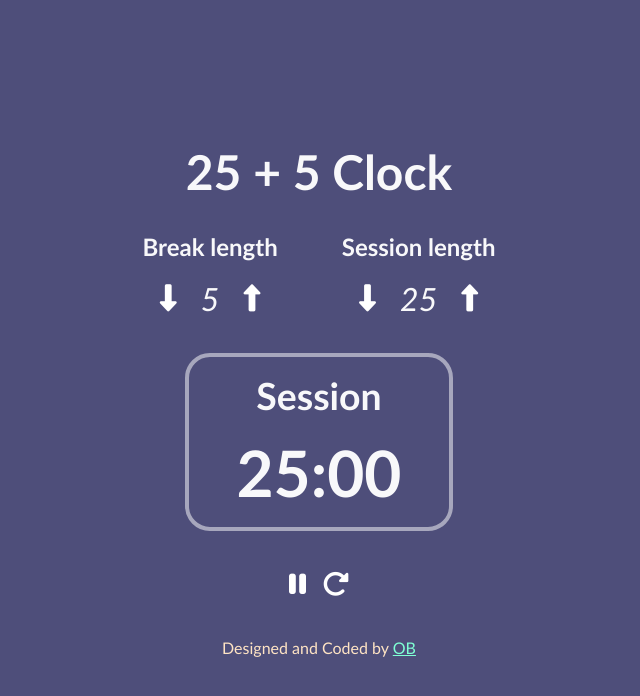
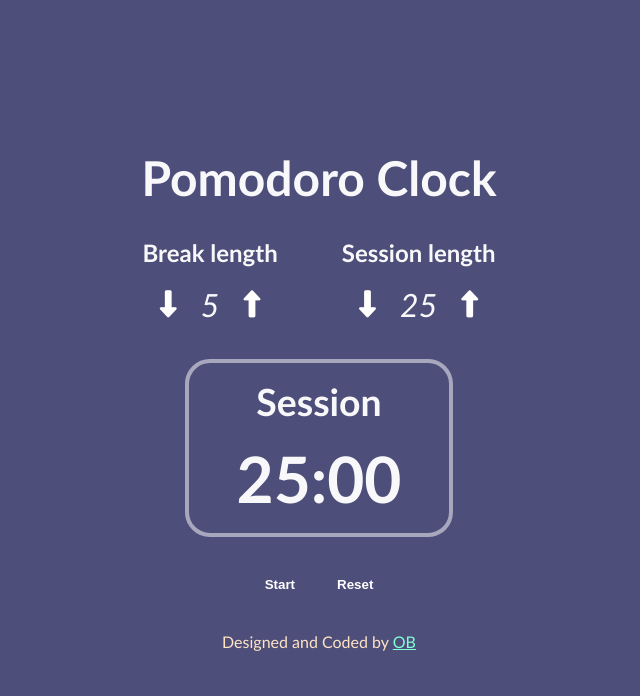
Before and after one commit to OB-Adams/Clock, a React (Vite) app: page / in a window 1280 px wide. Shown: the top 696 px of the page, without its empty margins (321-961 px from the left). Built offline with nearby package versions, Linux system fonts and the light colour scheme.

Commit message:
Added new features

```diff
--- a/src/Clock.jsx
+++ b/src/Clock.jsx
@@ -1,21 +1,84 @@
-import { useState } from "react";
+import { useState, useEffect } from "react";
 
 function Clock() {
-  const [breakTimer, setBreakTimer] = useState("5");
-  const [sessionTimer, setSessionTimer] = useState("25");
-  const [countdown, setCountdown] = useState("25");
+
+  const [breakLength, setBreakLength] = useState(5);
+  const [sessionLength, setSessionLength] = useState(25);
+  const [timeLeft, setTimeLeft] = useState(25 * 60);
+  const [isRunning, setIsRunning] = useState(false);
+  const [isSession, setIsSession] = useState(true);
+
+  useEffect(() => {
+    let timer;
+    if (isRunning) {
+      timer = setInterval(() => {
+        setTimeLeft((prevTime) => {
+          if (prevTime === 0) {
+            if (isSession) {
+              setIsSession(false);
+              return breakLength * 60;
+            } else {
+              setIsSession(true);
+              return sessionLength * 60;
+            }
+          } else return prevTime - 1;
+        });
+      }, 1000);
+    }
+
+    return () => {
+      clearInterval(timer);
+    };
+  }, [isRunning, breakLength, sessionLength, isSession]);
+
+  const handleDecrement = (type) => {
+    if (type === "session" && sessionLength > 1) {
+      setSessionLength(sessionLength - 1);
+      setTimeLeft((sessionLength - 1) * 60)
+    } else if (type === "break" && breakLength > 1) {
+      setBreakLength(breakLength - 1);
+    }
+  };
+
+  const handleIncrement = (type) => {
+    if (type === "session" && sessionLength < 60) {
+      setSessionLength(sessionLength + 1);
+      setTimeLeft((sessionLength + 1) * 60)
+    } else if (type === "break" && breakLength < 5) {
+      setBreakLength(breakLength + 1);
+    }
+  };
+
+
+  const handleReset = () => {
+    setBreakLength(5);
+    setSessionLength(25);
+    setTimeLeft(25 * 60);
+    setIsRunning(false);
+    setIsSession(true);
+  };
+
+  const formatTime = (time) => {
+    let minutes = Math.floor(time / 60);
+    let seconds = time % 60;
+
+    return `${minutes < 10 ? "0" : ""}${minutes}:${
+      seconds < 10 ? "0" : ""
+    }${seconds}`;
+  };
+
   return (
     <div className="wrapper">
-      <h1 id="header">25 + 5 Clock</h1>
+      <h1 id="header">Pomodoro Clock</h1>
       <div className="length-container">
         <div className="break-length">
           <h2 id="break-label">Break length</h2>
           <div className="sub-break-length">
-            <button id="break-decrement">
+            <button id="break-decrement" onClick={() => handleDecrement("break")}>
               <i className="fa-solid fa-down-long"></i>
             </button>
-            <i id="break-length">{breakTimer}</i>
-            <button id="break-increment">
+            <i id="break-length">{breakLength}</i>
+            <button id="break-increment" onClick={() => handleIncrement("break")}>
               <i className="fa-solid fa-up-long"></i>
             </button>
           </div>
@@ -23,23 +86,27 @@ function Clock() {
         <div className="session-length">
           <h2 id="session-label">Session length</h2>
           <div className="sub-session-length">
-            <button id="session-decrement">
+            <button id="session-decrement" onClick={() => handleDecrement("session")}>
               <i className="fa-solid fa-down-long"></i>
             </button>
-            <i id="session-length">{sessionTimer}</i>
-            <button id="session-increment">
+            <i id="session-length">{sessionLength}</i>
+            <button id="session-increment" onClick={() => handleIncrement("session")}>
               <i className="fa-solid fa-up-long"></i>
             </button>
           </div>
         </div>
       </div>
       <div className="timer-container">
-        <h3 id="timer-label">Session</h3>
-        <h1 id="time-left">{countdown + `:00`}</h1>
+        <h3 id="timer-label">{isSession ? 'Session' : 'Break'}</h3>
+        <h1 id="time-left">{formatTime(timeLeft)}</h1>
       </div>
       <div className="start-stop-container">
-        <button id="start-stop"><i className="fa-solid fa-pause"></i></button>
-        <button id="reset"><i className="fa-solid fa-rotate-right"></i></button>
+        <button id="start" onClick={() => setIsRunning(!isRunning)}>
+          {!isRunning ? 'Start' : 'Stop'}
+        </button>
+        <button id="reset" onClick={handleReset}>
+          Reset
+        </button>
       </div>
       <div id="me">
         Designed and Coded by <a href="https://github.com/OB-Adams">OB</a>
--- a/src/index.css
+++ b/src/index.css
@@ -47,6 +47,21 @@
 
 .start-stop-container {
   display: flex;
+  gap: 10px;
+}
+
+#start, #stop, #reset {
+  color: white;
+  border: 1px solid rgba(255, 255, 255, 0.692);
+  border-radius: 10px;
+  padding-inline: 1rem;
+  border: none;
+  font-weight: bold;
+  transition: ease-in-out 0.2s;
+}
+
+#reset:hover, #start:hover {
+  transform: scale(1.25);
 }
 
 button {
```
